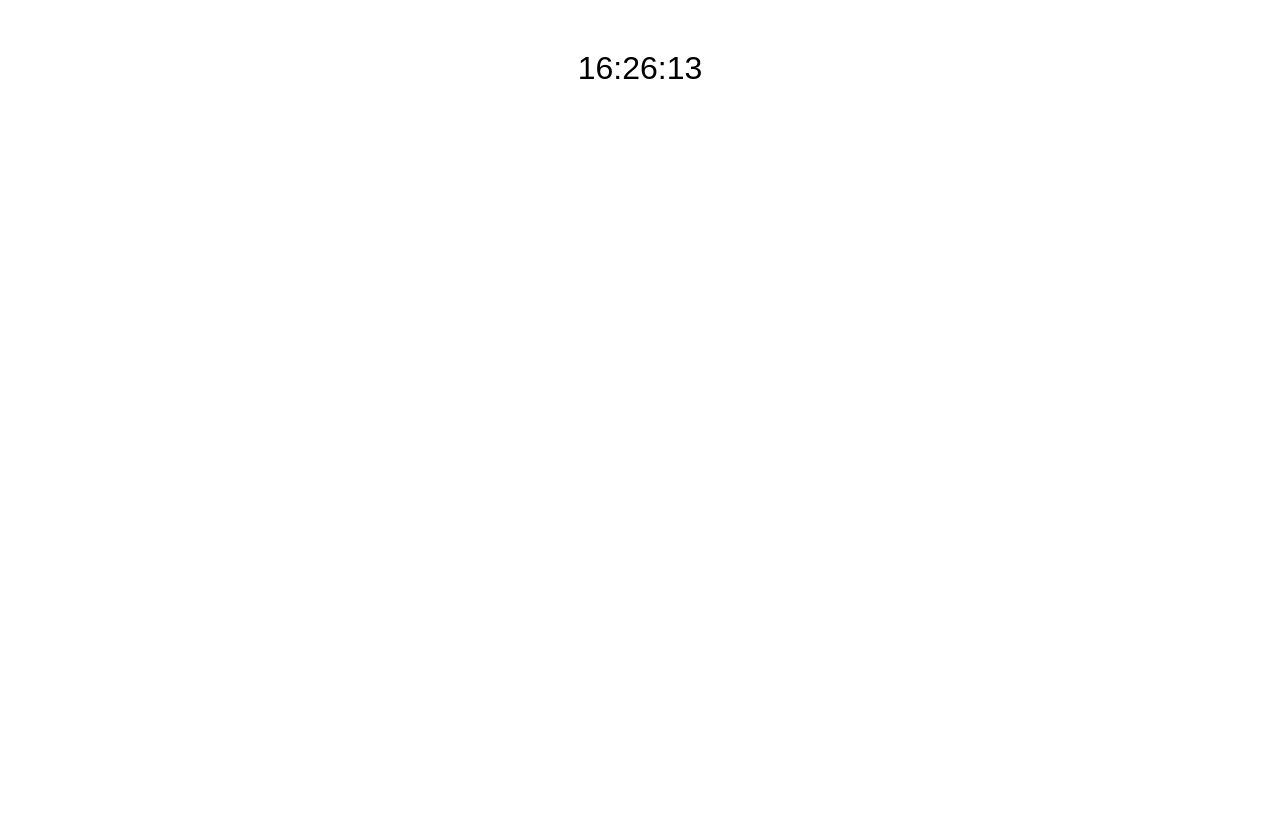
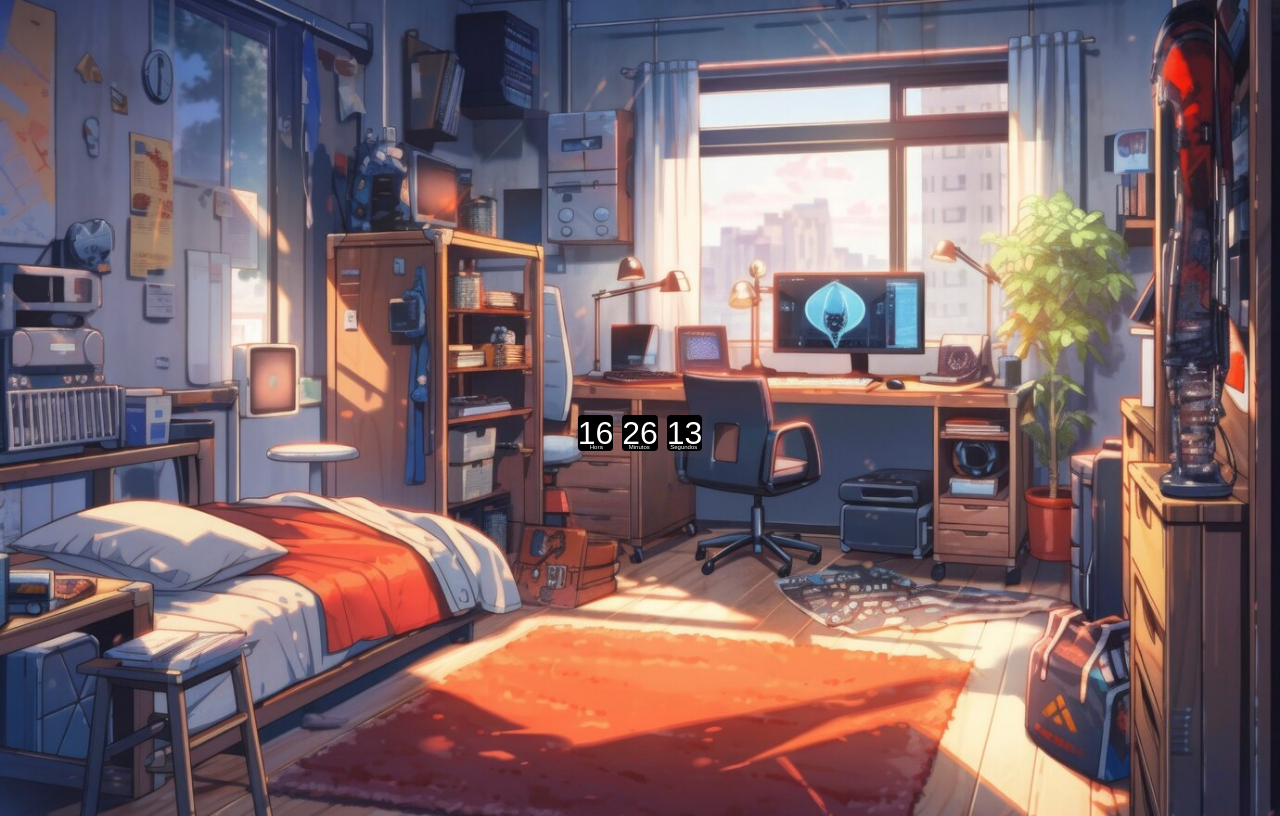
Before and after one commit to RicardoAPAmaral/relogio, a plain HTML site: page index.html in a window 1280 px wide. Drawn offline with Linux system fonts and the light colour scheme.

Commit message:
segundo commit

```diff
--- a/index.html
+++ b/index.html
@@ -3,13 +3,25 @@
 <head>
     <meta charset="UTF-8">
     <meta name="viewport" content="width=device-width, initial-scale=1.0">
-    <title>Relógio Brasília</title>
+    <title>Relógio</title>
     <link rel="stylesheet" href="styles.css">
 </head>
 <body>
-    <div class="clock">
-        <span id="hour"></span>:<span id="minute"></span>:<span id="second"></span>
-    </div>
+    <div class="relogio">
+            <div class="blocoHora">
+                <span id="hora"></span>
+                <span class="tempoHora">Hora</span>
+
+            </div>
+            <div class="blocoMinuto">
+                <span id="minuto"></span>
+                <span class="tempoMinuto">Minutos</span>
+            </div>
+            <div class="blocoSegundo">
+                <span id="segundo"></span>
+                <span class="tempoSegundo">Segundos</span>
+            </div>
+        </div>
 
 
     <script src="script.js"></script>
--- a/script.js
+++ b/script.js
@@ -6,9 +6,9 @@ function updateTime() {
 
     const [hour, minute, second] = time.split(':');
 
-    document.getElementById('hour').textContent = hour;
-    document.getElementById('minute').textContent = minute;
-    document.getElementById('second').textContent = second;
+    document.getElementById('hora').textContent = hour;
+    document.getElementById('minuto').textContent = minute;
+    document.getElementById('segundo').textContent = second;
 }
 
 updateTime();
--- a/styles.css
+++ b/styles.css
@@ -1,6 +1,94 @@
-.clock {
+
+body{
+
+    display: flex;
+    justify-content: center;
+    align-items: center;
+    background: url('assets/quarto.jpg') no-repeat;
+    background-size: cover;
+    background-position: center;
+    min-height: 100vh;
+
+}
+
+.relogio {
     font-size: 2em;
     font-family: Arial, sans-serif;
     text-align: center;
     margin-top: 50px;
+    background-color:transparent;
+    backdrop-filter: blur(50px);
+    padding: 5px;
 }
+
+.blocoHora {
+    display: inline-block;
+
+    color:white;
+
+}
+
+.tempoHora{
+    display:flex;
+    font-size: 0.1em;
+    margin-top: 5px;
+    color:white;
+    position: absolute;
+    left: 17px;
+    top: 62%;
+
+}
+
+.blocoMinuto {
+    display: inline-block;
+
+    color:white;
+}
+
+.tempoMinuto{
+    display:flex;
+    font-size: 0.1em;
+    margin-top: 5px;
+    color:white;
+    position: absolute;
+    left: 56px;
+    top: 62%;
+}
+
+.blocoSegundo {
+    display: inline-block;
+
+    color:white;
+}
+
+.tempoSegundo{
+    display:flex;
+    font-size: 0.1em;
+    margin-top: 5px;
+    color:white;
+    position: absolute;
+    right: 10px;
+    top: 62%;
+}
+#hora{
+color:white;
+background-color: black;
+border-radius: 4px;
+
+
+}
+
+
+#minuto{
+    color:white;
+    background-color: black;
+    border-radius: 4px;
+
+    }
+
+
+#segundo{
+    color:white;
+    background-color: black;
+    border-radius: 4px;
+    }
```
Also changed, not shown: assets/quarto.jpg (added).
